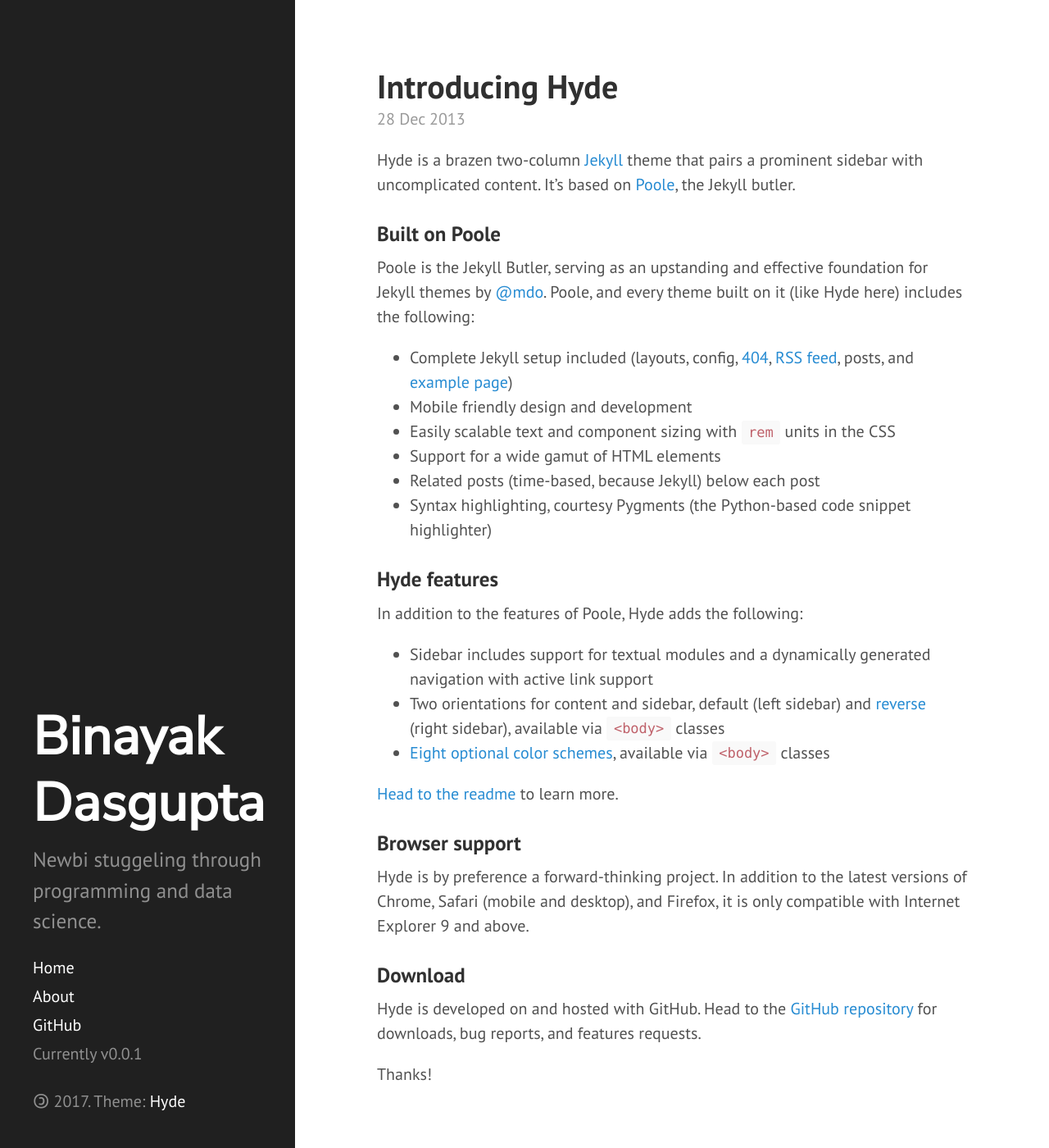
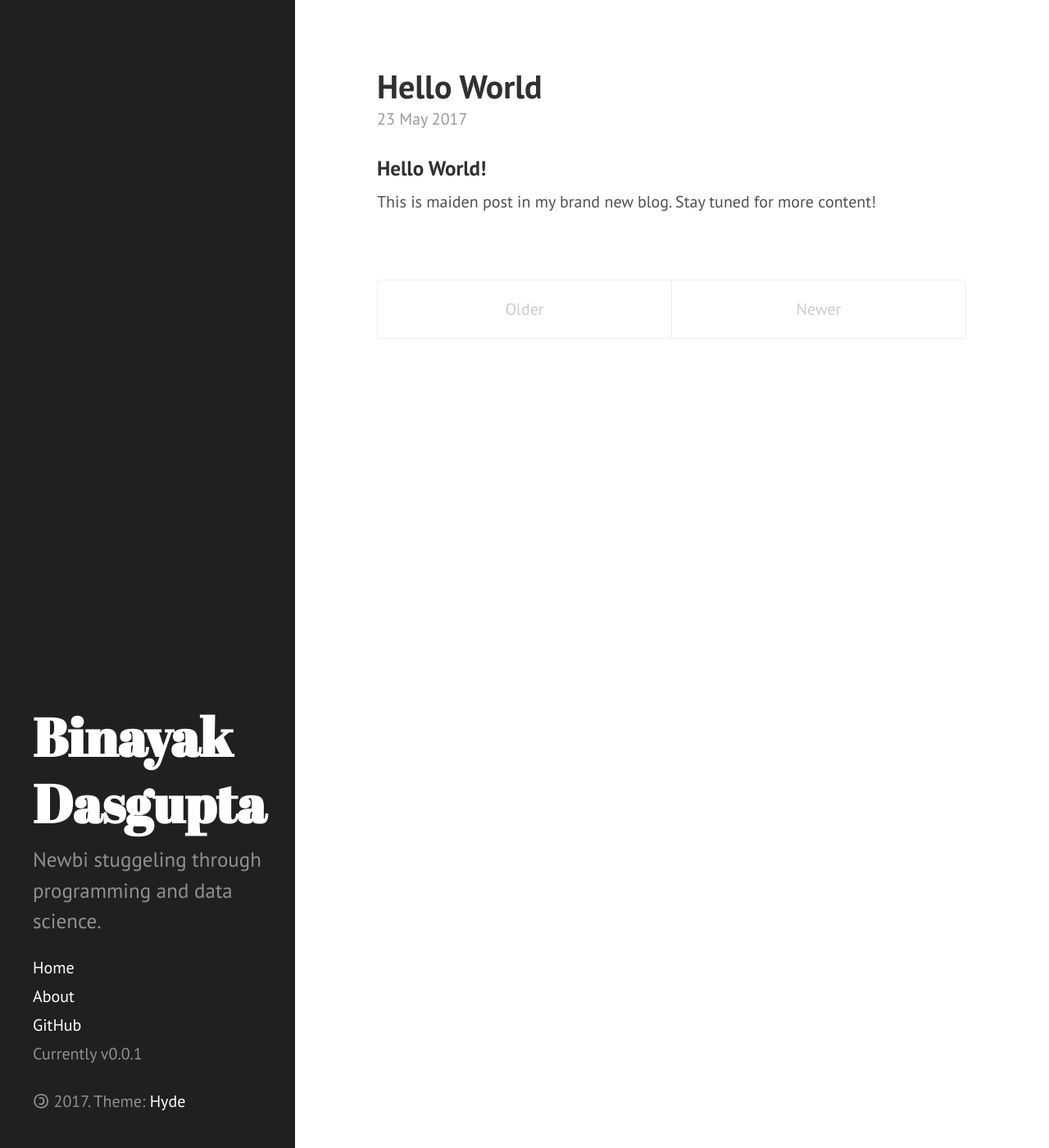
Before and after one commit to binayakd/binayakd.github.io, a Jekyll site: the page built from index.html, in a window 1280 px wide and 1400 px high. Shown: the whole window at 82% size. Built offline with Jekyll 4.4.1, drawn with Linux system fonts in a browser that asks for light colours; the list of posts is cut into pages by our own code; some of the changed text lies outside the part shown.

Commit message:
Added first post

```diff
--- a/_config.yml
+++ b/_config.yml
@@ -1,6 +1,6 @@
 # Dependencies
 #markdown:         redcarpet
-highlighter:      pygments
+highlighter:      rouge
 
 # Permalinks
 permalink:        pretty
--- /dev/null
+++ b/_posts/2017-05-23-hello-world.md
@@ -0,0 +1,7 @@
+---
+layout: post
+title: Hello World
+---
+
+### Hello World!
+This is maiden post in my brand new blog. Stay tuned for more content!
--- a/public/css/hyde.css
+++ b/public/css/hyde.css
@@ -79,7 +79,7 @@
 .sidebar-about h1 {
   color: #fff;
   margin-top: 0;
-  font-family: 'Nunito Sans', san-serif;
+  font-family: 'Abril Fatface', serif;
   font-size: 3.25rem;
 }
 
```
Also changed, not shown: _posts/_2012-02-06-whats-jekyll.md (renamed from _posts/2012-02-06-whats-jekyll.md), _posts/_2013-12-28-introducing-hyde.md (renamed from _posts/2013-12-28-introducing-hyde.md).
